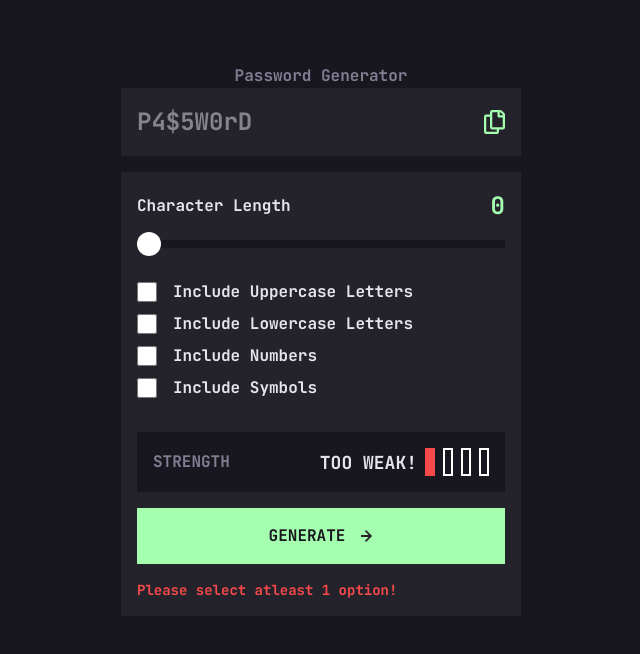
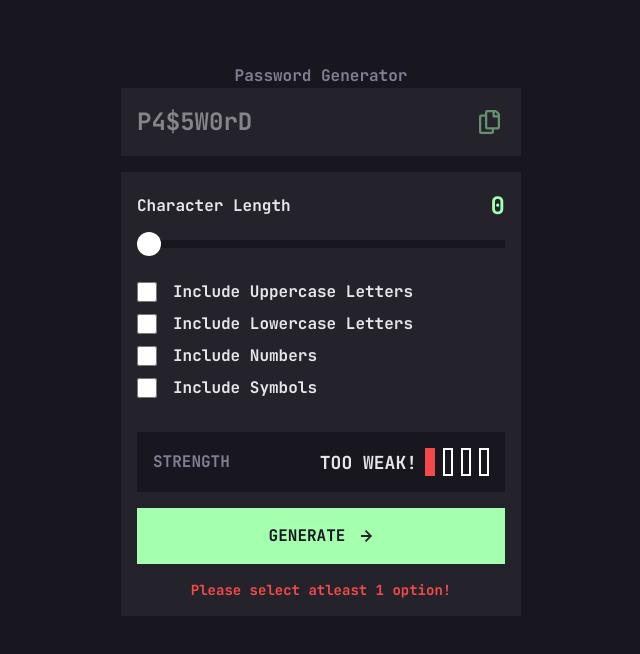
Before and after one commit to SuhasPatnaik/password-generator-app, a React (Vite) app: page / in a window 1280 px wide. Both pictures are taken after a click on the button "GENERATE". Shown: the top 654 px of the page, without its empty margins (319-959 px from the left). Built offline with nearby package versions, Linux system fonts and the light colour scheme.

Commit message:
Full functionality added

```diff
--- a/index.html
+++ b/index.html
@@ -4,7 +4,7 @@
     <meta charset="UTF-8" />
     <link rel="icon" type="image/svg+xml" href="/images/generator.png" />
     <meta name="viewport" content="width=device-width, initial-scale=1.0" />
-    <title>Vite + React + TS</title>
+    <title>Password Generator</title>
   </head>
   <body>
     <div id="root"></div>
--- a/src/App.css
+++ b/src/App.css
@@ -7,3 +7,16 @@
   cursor: pointer;
   z-index: 10;
 }
+
+.copy-icon {
+  mask: url("/images/icon-copy.svg") no-repeat center;
+  background-color: #a4ffaf;
+  width: 21px;
+  height: 24px;
+  padding: 1rem;
+  display: inline-block;
+}
+
+.copy-icon:hover {
+  background-color: white;
+}
--- a/src/components/GenerateBtn.tsx
+++ b/src/components/GenerateBtn.tsx
@@ -47,7 +47,9 @@ export default function GenerateBtn({
         <img src="images/icon-arrow-right.svg" alt="Right arrow" />
       </button>
       {noOptionsSelected && (
-        <p className="text-red text-sm">Please select atleast 1 option!</p>
+        <p className="text-red text-sm text-center">
+          Please select atleast 1 option!
+        </p>
       )}
     </>
   );
--- a/src/components/LengthSlider.tsx
+++ b/src/components/LengthSlider.tsx
@@ -1,5 +1,3 @@
-import { useState } from "react";
-
 export default function LengthSlider({ charLength, setCharLength }) {
   return (
     <>
--- a/src/components/PasswordField.tsx
+++ b/src/components/PasswordField.tsx
@@ -1,7 +1,18 @@
-import { useState } from "react";
+import { useEffect, useState } from "react";
 
 export default function PasswordField({ password }) {
   const [isCopied, setIsCopied] = useState(false);
+
+  useEffect(() => {
+    let timeout;
+    if (isCopied) {
+      timeout = setTimeout(() => {
+        setIsCopied(false);
+      }, 10000);
+    }
+
+    return () => clearTimeout(timeout);
+  }, [isCopied]);
 
   return (
     <>
@@ -10,19 +21,30 @@ export default function PasswordField({ password }) {
           disabled
           type="text"
           placeholder="P4$5W0rD"
-          className="focus:outline-hidden text-heading-md w-full w-[16rem] pr-4"
+          className="focus:outline-hidden text-heading-md w-full pr-4"
           value={password}
         />
-        {isCopied && <p className="text-neon-green pr-4">COPIED</p>}
-        <img
+        {isCopied && <p className="text-neon-green pr-2">COPIED!</p>}
+        {/* <img
           src="/images/icon-copy.svg"
           alt="Copy icon"
-          className="object-none cursor-pointer justify-self-end"
+          className={`object-none cursor-pointer justify-self-end ${
+            isCopied ? "opacity-50 pointer-events-none" : ""
+          }`}
           onClick={() => {
             navigator.clipboard.writeText(password);
             setIsCopied(true);
           }}
-        />
+        /> */}
+        <div
+          className={`copy-icon cursor-pointer object-none ${
+            isCopied || !password ? "opacity-50 pointer-events-none" : ""
+          }`}
+          onClick={() => {
+            navigator.clipboard.writeText(password);
+            setIsCopied(true);
+          }}
+        ></div>
       </div>
     </>
   );
```
Also changed, not shown: src/components/PasswordSettings.tsx (deleted).
